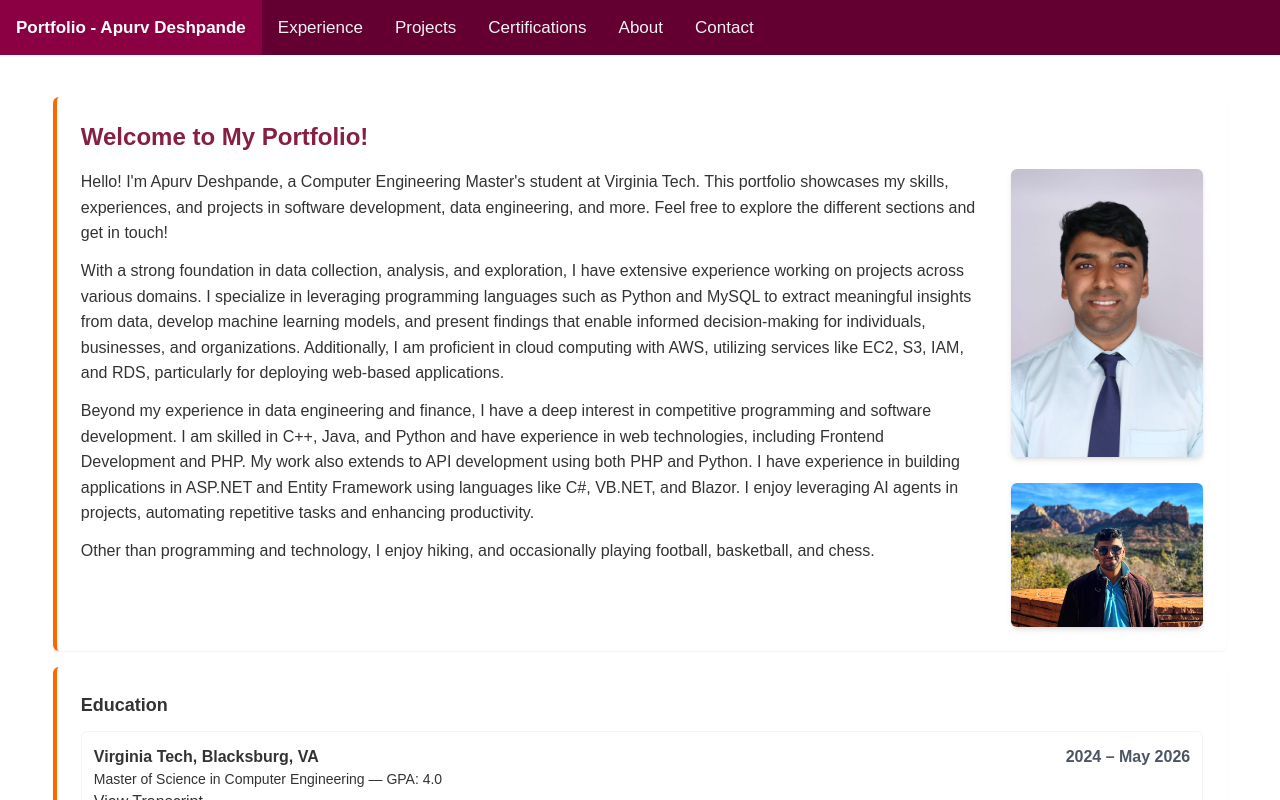
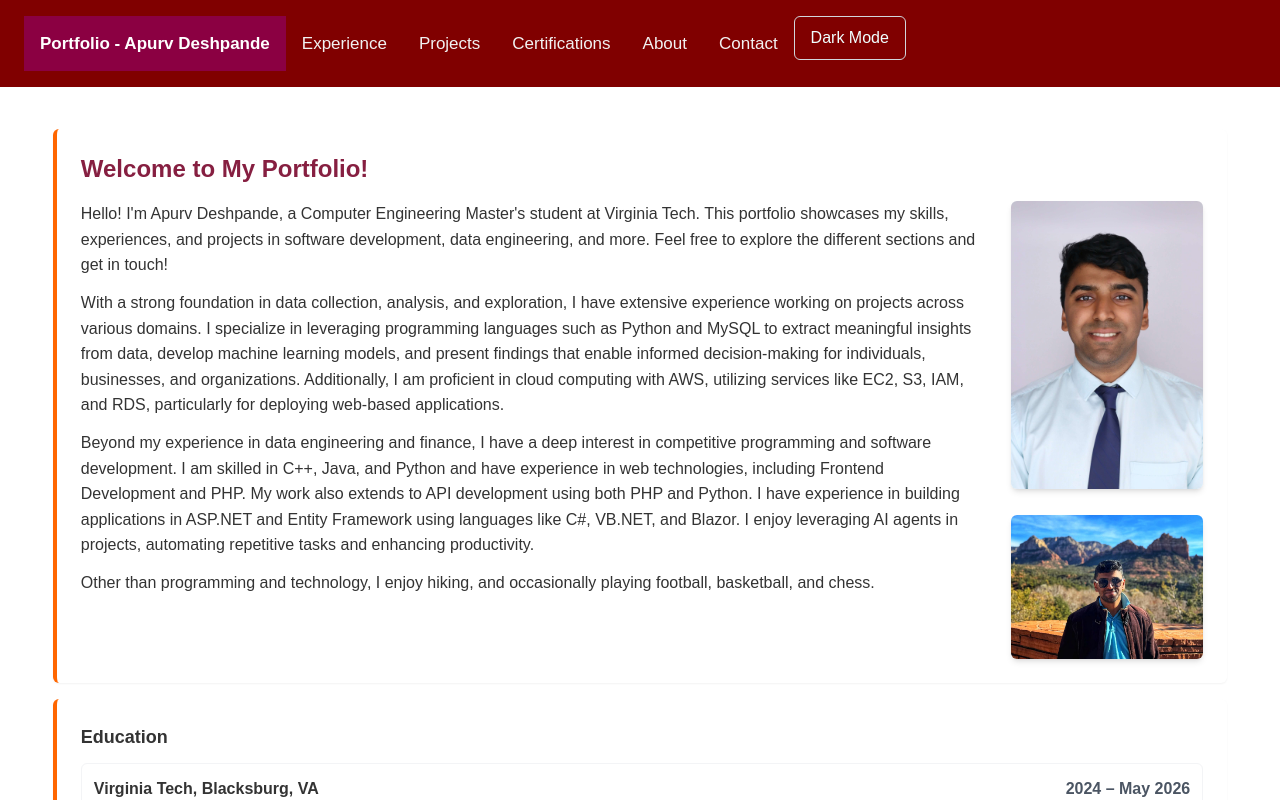
Before and after one commit to apurvD/portfolio, a React (Vite) app: page / in a window 1280 px wide. Shown: the top 800 px of the page. Built offline with nearby package versions, Linux system fonts and the light colour scheme.

Commit message:
Add dark mode toggle functionality and update Navbar styles

```diff
--- a/src/components/Navbar.jsx
+++ b/src/components/Navbar.jsx
@@ -3,13 +3,19 @@ import { Link } from 'react-router-dom'
 
 export default function Navbar() {
   const [open, setOpen] = useState(false)
+  const [darkMode, setDarkMode] = useState(false)
 
   const toggleNav = () => {
     setOpen(prev => !prev)
   }
 
+  const toggleTheme = () => {
+    setDarkMode(prev => !prev)
+    document.body.classList.toggle('dark-mode', !darkMode)
+  }
+
   return (
-    <nav className={`topnav ${open ? 'responsive' : ''}`}>
+    <nav className={`topnav ${open ? 'responsive' : ''}`} style={{ backgroundColor: '#800000' }}>
       <center>
         <Link to="/" className="active">Portfolio - Apurv Deshpande</Link>
 
@@ -18,6 +24,9 @@ export default function Navbar() {
         <a href="/#certifications">Certifications</a>
         <a href="/#about">About</a>
         <a href="/#contact">Contact</a>
+        <button className="theme-toggle" onClick={toggleTheme}>
+          {darkMode ? 'Light Mode' : 'Dark Mode'}
+        </button>
         <a href="javascript:void(0);" className="icon" onClick={toggleNav}>
           <div className="hamburger">
             <span></span>
--- a/src/index.css
+++ b/src/index.css
@@ -5,6 +5,19 @@
 @layer base {
   body {
     @apply antialiased text-gray-800 bg-white font-sans;
+  }
+
+  body.dark-mode {
+    @apply bg-gray-700 text-gray-900;
+    .card {
+      @apply bg-gray-800 text-gray-100 border-gray-600;
+    }
+    .skill-tag {
+      @apply bg-gray-800 text-gray-100;
+    }
+    .project-image {
+      @apply border-gray-600;
+    }
   }
 
   /* Scroll reveal animation */
@@ -151,4 +164,27 @@
   button:hover, input:focus, select:focus, textarea:focus {
     @apply outline-none;
   }
+
+  .topnav {
+    @apply flex items-center justify-between py-4 px-6;
+    background-color: #800000; /* Fixed maroon color */
+  }
+
+  .topnav.light {
+    @apply bg-white text-gray-800;
+  }
+
+  .topnav.dark {
+    @apply bg-gray-800 text-gray-100;
+  }
+
+  .theme-toggle {
+    @apply px-4 py-2 rounded-md border border-gray-300;
+    @apply transition-all duration-300;
+    color: azure;
+  }
+
+  .theme-toggle:hover {
+    @apply bg-gray-200 dark:bg-gray-700;
+  }
 }
```
